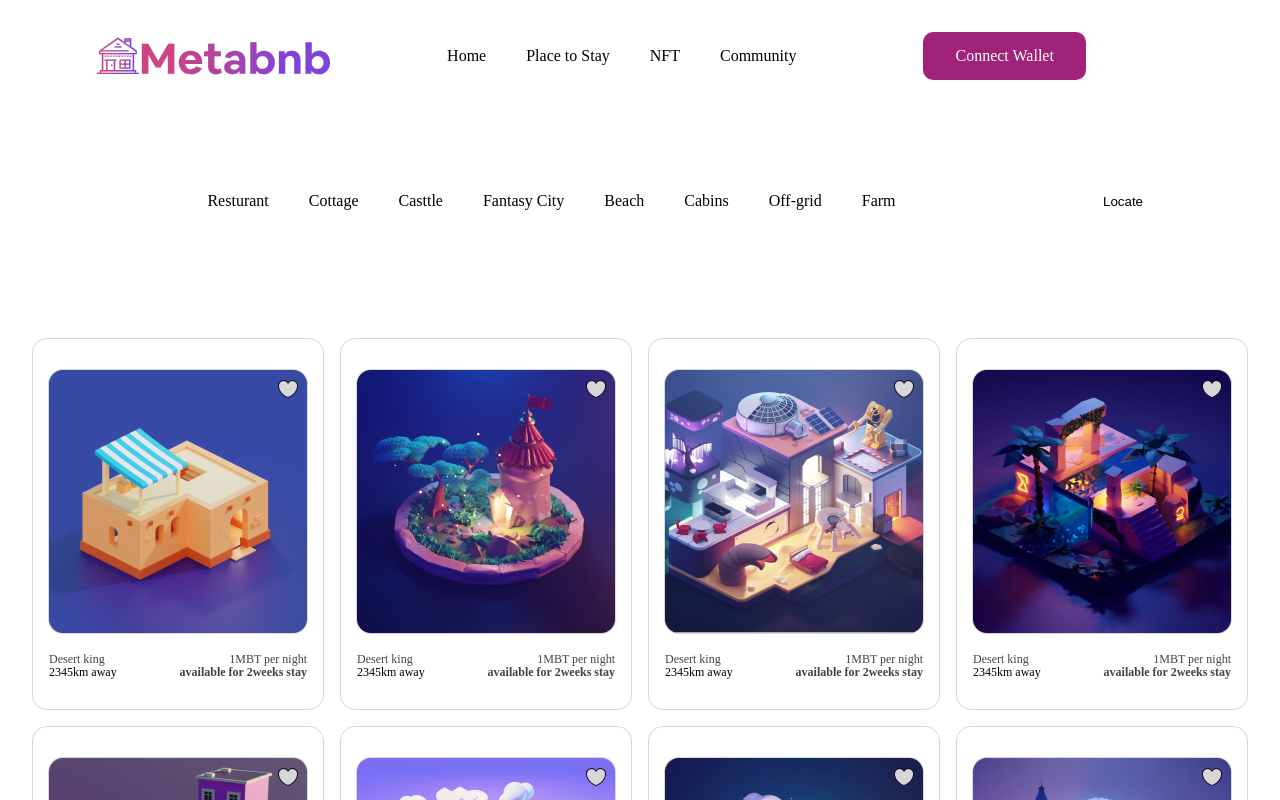
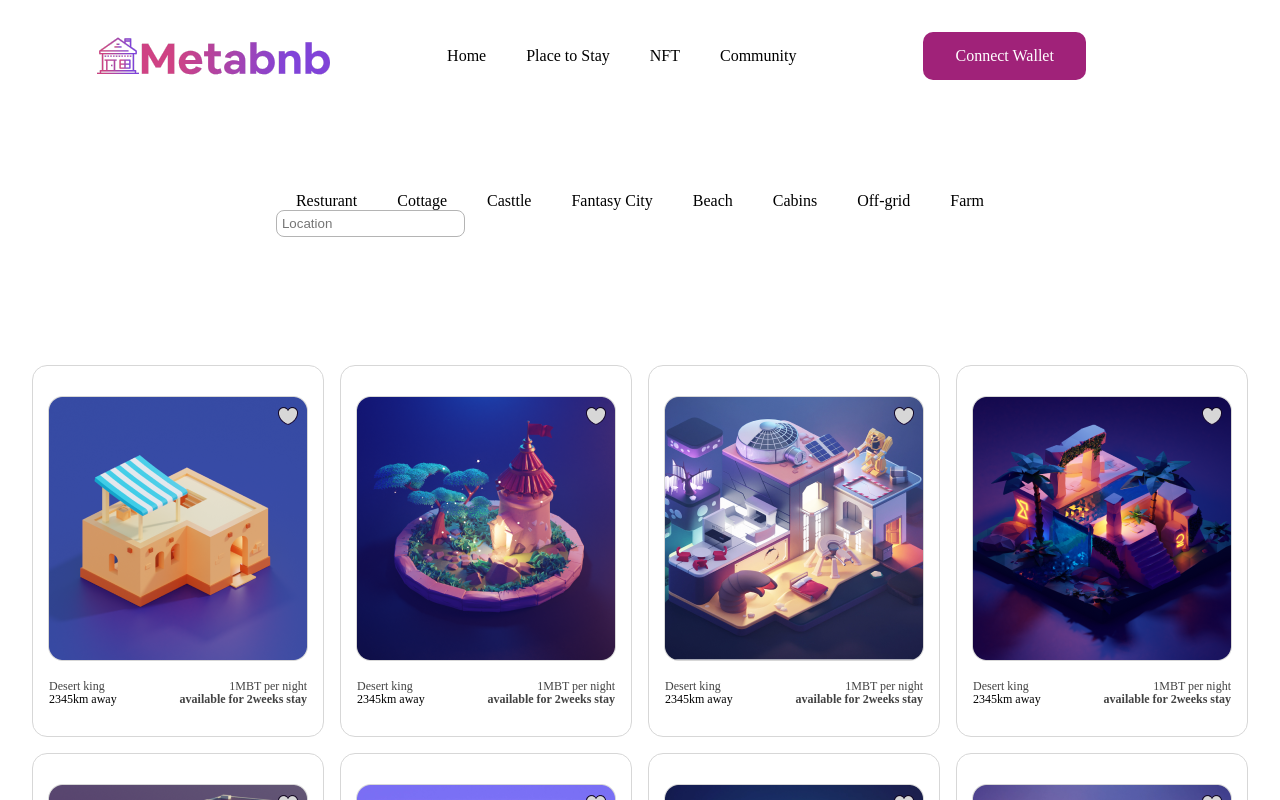
Before and after one commit to Petsamuel/metaBnb, a React (Create React App) app: page /shop in a window 1280 px wide. Shown: the top 800 px of the page. Built offline with nearby package versions, Linux system fonts and the light colour scheme; a web font is replaced by a local one.

Commit message:
fix: overflow

```diff
--- a/src/App.css
+++ b/src/App.css
@@ -343,7 +343,7 @@ ul li {
 
 .section-3 {
   width: 100%;
-  height: 774px;
+  height: fit-content;
   left: 0px;
   top: 1794px;
   background: linear-gradient(90deg, #A02279 11.45%, #A02279 11.45%);
@@ -367,8 +367,6 @@ ul li {
 
 .section3-img{
   content:url("./assets/images/Frame 59546-1.png");
-  width:100%;
-
 }
 
 .section-title{
@@ -418,7 +416,7 @@ background-clip: text;
   padding: 11px;
   background: linear-gradient(124.4deg, #FFFFFF 10.8%, #FFFFFF 87.34%);
   border-radius: 8px;
-  width: 30%;
+  width: 120px;
   font-weight: 400;
   font-size: 16px;
   line-height: 19px;text-align: center;
@@ -503,3 +501,10 @@ align-items: flex-start;
 }ul li:hover, a:hover{
   cursor: pointer;
 }
+.locate{
+  background: linear-gradient(124.4deg, #FFFFFF 10.8%, #FFFFFF 87.34%);
+border: 1px solid #B4B4B4;
+border-radius: 8px;
+padding:5px;
+z-index:1;
+}
--- a/src/assets/MediaQuery.css
+++ b/src/assets/MediaQuery.css
@@ -20,6 +20,7 @@
    .intro{
     width:100%;
    }
+
    .nav-brand {
     content: var(--logo1);
     width: 80%;
@@ -30,12 +31,16 @@
     }
 
     .list-mobile {
-        background-color: #fff;
+        background-color: #A02279;
         position: absolute;
         right: 0px;
         height: 100vh;
         display: none;
     }
+    .list-item a{
+        color:white;
+    }
+
     .flex{
         flex-direction:column;
         justify-content: center;
@@ -43,6 +48,9 @@
 
     .btn {
         margin: 0em 1em;
+    }
+    .btn a {
+        font-size:14px;
     }
 
     .btn,
@@ -75,7 +83,7 @@
     }
 
     .section3-img {
-        width: 50%;
+        width: 100%
     }
 
     .belt{
@@ -139,6 +147,45 @@
             padding:1px 3em;
             }
 
+/* .mobile-list-wrapper{
+    background:#A02279;
+    width:100%;
+    display:flex;
+    padding:2em;
+    justify-content: space-between;
+
+} */
+/* .unordered-list-mobile{
+
+    display:block;
+    color:white;
+    position:absolute;
+    padding-top:50px;
+    z-index:1;
+    width:50%;
+
+}.unordered-list-mobile>li{
+color:white;
+padding:10px;
+background:#A02279;
+box-shadow: 1px 1px 1px black;
+width:150px;
+display:none;
+
+}
+.line-wrapper{
+width:max-content;
+height:max-content;
+z-index:10;
+}
+.line{
+    border:1px solid white;
+    width:20px;
+    height:3px;
+    margin:2px 2px;
+    display:block;
+    z-index:50;
+} */
 }
 
 @media screen and (max-width:36em){
@@ -151,4 +198,7 @@
     .footer-list{
         flex-direction: column;
     }
+    .btn{
+        width: 110px;
+    }
 }
--- a/src/components/categories.js
+++ b/src/components/categories.js
@@ -2,11 +2,15 @@ import React from 'react'
 import Data from "./dataui"
 
 function Categories() {
+
     return (
         <>
-        <nav class="upper-gap">
-            <ul class="container-flex  list-container">
-                <li>Resturant</li>
+            <nav className="upper-gap">
+
+                <div className="mobile-list-wrapper" >
+                    <ul className="container-flex  list-container unordered-list-mobile">
+
+                        <li className='list-items'>Resturant</li>
                         <li>Cottage</li>
                         <li>Casttle</li>
                         <li>Fantasy City</li>
@@ -15,9 +19,12 @@ function Categories() {
                         <li>Off-grid</li>
                         <li>Farm</li>
                     </ul>
-            <input type="text" value="Locate"/>
+                    <input type="text"  className="locate" Placeholder="Location" />
+                </div>
+
             </nav>
-        <div className='container card-container'>
+
+            <div className='card-container'>
                 <div className='card'>
                     {
                         Data.map((card) => (
```
Lines whose indentation alone changed are shown as unchanged.
